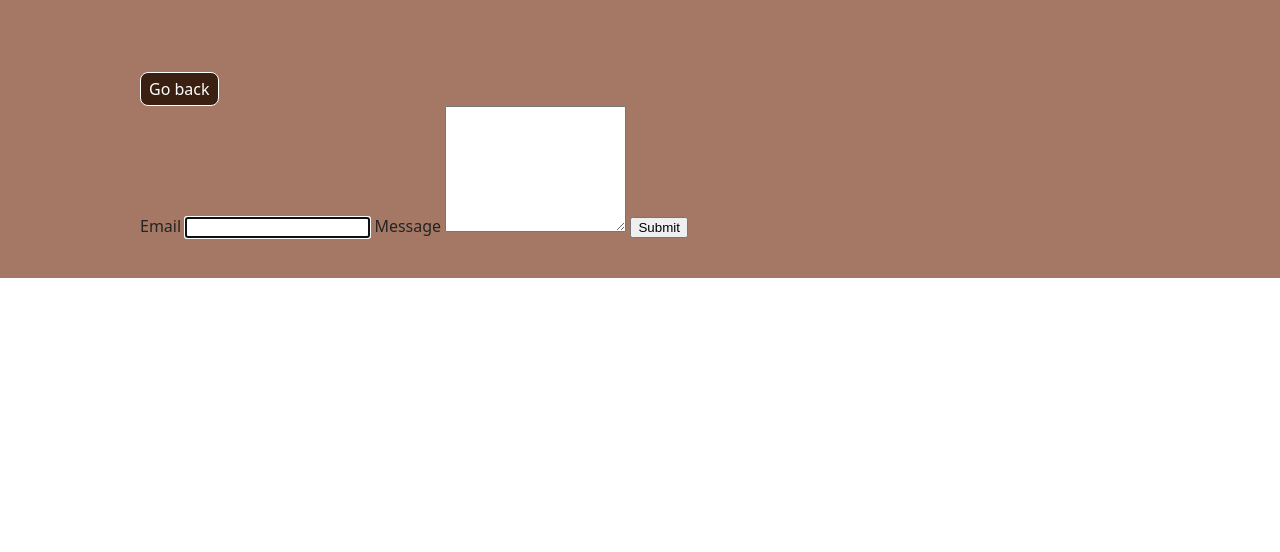
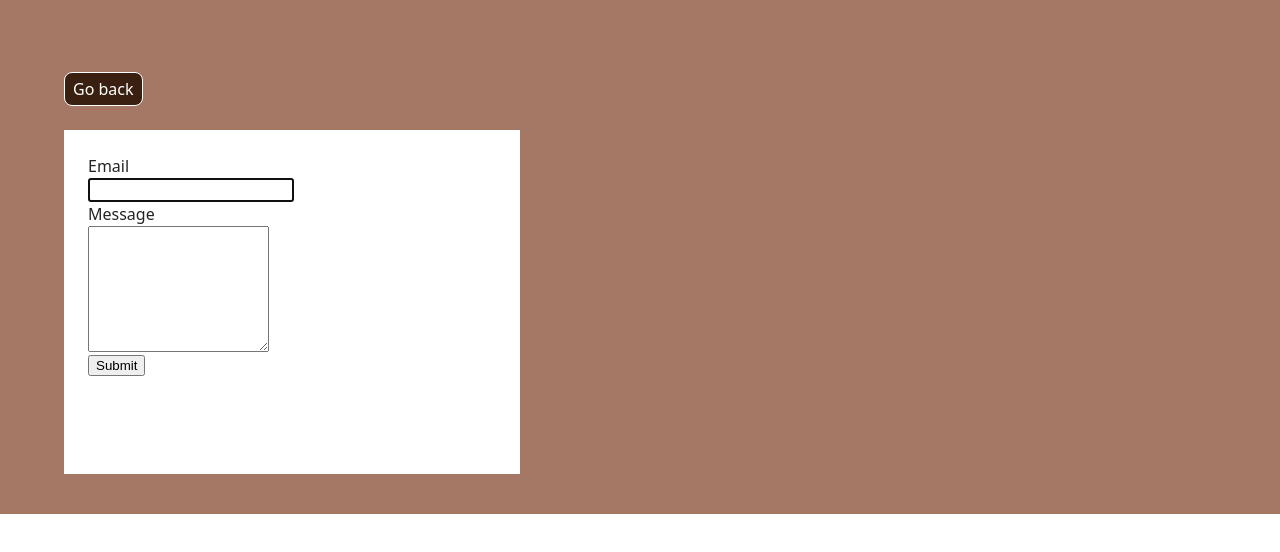
Before and after one commit to hanna-uler/goit-js-hw-09, a website built with Vite: page src/2-form.html in a window 1280 px wide. Built offline with nearby package versions, Linux system fonts and the light colour scheme.

Commit message:
add tags to html for styling,add mb to back-link, start form styles

```diff
--- a/src/2-form.html
+++ b/src/2-form.html
@@ -11,16 +11,21 @@
     <section>
       <div class="container">
         <a class="back-link" href="./index.html">Go back</a>
+
         <form class="feedback-form" autocomplete="off">
-          <label>
-            Email
-            <input type="email" name="email" autofocus />
-          </label>
-          <label>
-            Message
-            <textarea name="message" rows="8"></textarea>
-          </label>
-          <button type="submit">Submit</button>
+          <div class="form-field">
+            <label class="form-label">
+              Email
+              <input class="form-input" type="email" name="email" autofocus />
+            </label>
+          </div>
+          <div class="form-field">
+            <label class="form-label">
+              Message
+              <textarea class="form-input" name="message" rows="8"></textarea>
+            </label>
+          </div>
+          <button class="submit-btn" type="submit">Submit</button>
         </form>
       </div>
     </section>
--- a/src/css/back-link.css
+++ b/src/css/back-link.css
@@ -5,6 +5,7 @@
   margin-top: 32px;
   border: 1px solid;
   border-radius: 8px;
+  margin-bottom: 24px;
 }
 .back-link::before {
   content: '';
--- a/src/css/styles.css
+++ b/src/css/styles.css
@@ -24,11 +24,12 @@ body {
   margin: 0;
   padding: 0;
 }
-
-/* Styles for Mobile devices */
+input {
+  font-family: inherit;
+}
 .container {
     max-width: 1280px;
-    padding: 0 100px;
+    padding: 0 24px;
     margin: 0 auto;
 }
 
@@ -69,7 +70,6 @@ ul {
   display: flex;
   flex-wrap: wrap;
   gap: 24px;
-  margin-top: 24px;
   /* width: 100% */
   /* max-width: 1128px; */
 }
@@ -85,3 +85,22 @@ ul {
   width: 100%;
   object-fit: cover;
 }
+
+/* form styles */
+.feedback-form{
+background-color: #fff;
+padding: 24px;
+width: 408px;
+height: 296px;
+}
+.form-label{
+  display: block;
+
+}
+.form-input{
+  display: block;
+}
+
+.submit-btn{
+
+}
```
